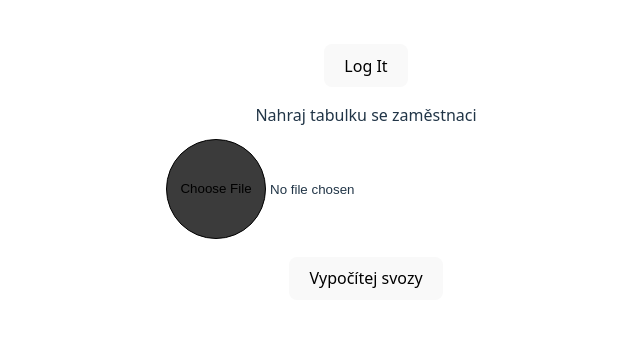
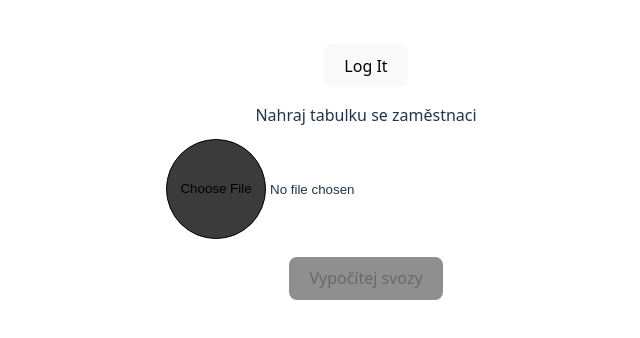
Before and after one commit to DominikDolejsi/svozy-bk, a Vue app: page / in a window 1280 px wide. Shown: the part 228-566 px from the top of the page, without its empty margins (274-914 px from the left). Built offline with nearby package versions, Linux system fonts and the light colour scheme.

Commit message:
disabled button

```diff
--- a/src/App.vue
+++ b/src/App.vue
@@ -128,7 +128,7 @@ const logIt = () => {
     <UploadFile v-if="employeeTableData.length !== 0 && rawShiftTableData.length === 0" @data-loaded="assignShifts" @error="handleError" label-text="Nahraj tabulku se směnami"
         :scv-config="shiftConfig" />
     <!-- <button @click="createRides">Calculate</button> -->
-    <button @click="calculateRides">Vypočítej svozy</button>
+    <button @click="calculateRides" :disabled="shiftEmployeeData.length === 0">Vypočítej svozy</button>
     <div>{{ error }}</div>
     <RidesTable v-if="shiftRides" :shift-rides="shiftRides"/>
 </template>
--- a/src/style.css
+++ b/src/style.css
@@ -54,6 +54,11 @@ button:focus-visible {
   outline: 4px auto -webkit-focus-ring-color;
 }
 
+button:disabled {
+  background-color: hsla(0, 0%, 13%, 0.50);
+  cursor: not-allowed;
+}
+
 .card {
   padding: 2em;
 }
```
